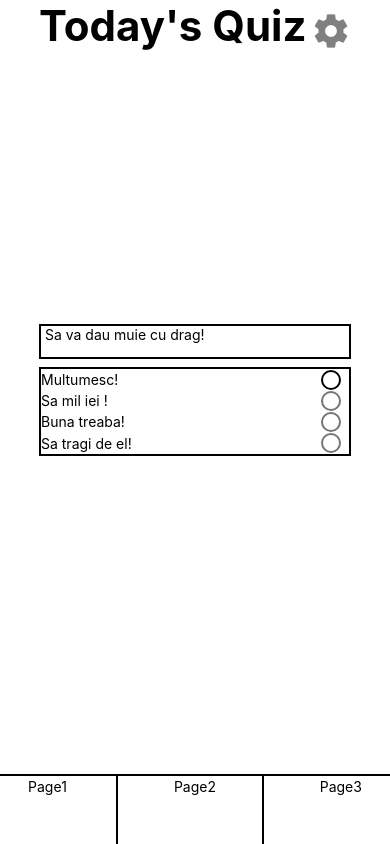
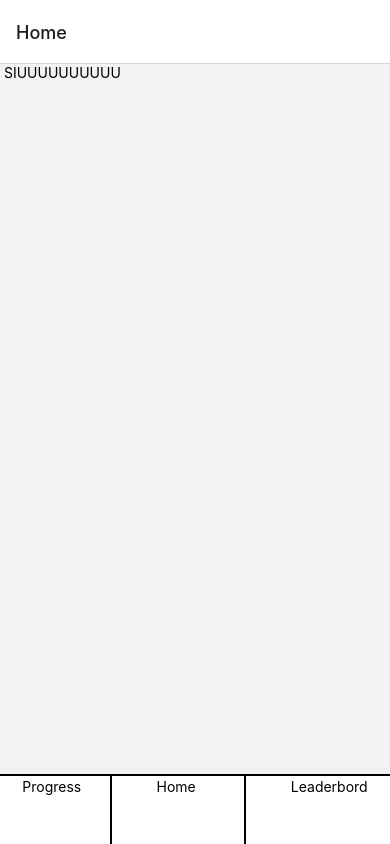
Before and after one commit to Tudor73/AmazingProject, a React Native app: screen /Home in a window 390 px wide. Built offline with nearby package versions, Linux system fonts and the light colour scheme.

Commit message:
Navigation

```diff
--- a/App.js
+++ b/App.js
@@ -4,22 +4,24 @@ import { Alert, Button, StyleSheet, Text, View } from "react-native";
 import Header from "./components/Header";
 import Navbar from "./components/Navbar";
 import Question from "./components/Question";
+import { NavigationContainer } from "@react-navigation/native";
+import { createNativeStackNavigator } from "@react-navigation/native-stack";
+import Home from "./pages/Home";
+import Leaderbord from "./pages/Leaderbord";
+import Progress from "./pages/Progress";
+
+const Stack = createNativeStackNavigator();
 
 export default function App() {
   return (
-    <View style={styles.container}>
+    <NavigationContainer>
       <StatusBar style="auto" />
-      <Header />
-      <Question />
+      <Stack.Navigator>
+        <Stack.Screen name="Home" component={Home} />
+        <Stack.Screen name="Leaderbord" component={Leaderbord} />
+        <Stack.Screen name="Prgoress" component={Progress} />
+      </Stack.Navigator>
       <Navbar />
-    </View>
+    </NavigationContainer>
   );
 }
-
-const styles = StyleSheet.create({
-  container: {
-    height: "100%",
-    display: "flex",
-    justifyContent: "space-between",
-  },
-});
--- a/components/Navbar.js
+++ b/components/Navbar.js
@@ -5,13 +5,13 @@ function Navbar() {
   return (
     <View style={styles.container}>
       <View style={styles.item}>
-        <Text style={styles.text}>Page1</Text>
+        <Text style={styles.text}>Progress</Text>
       </View>
       <View style={styles.item}>
-        <Text style={styles.text}>Page2</Text>
+        <Text style={styles.text}>Home</Text>
       </View>
       <View>
-        <Text style={styles.text}>Page3</Text>
+        <Text style={styles.text}>Leaderbord</Text>
       </View>
     </View>
   );
--- a/package.json
+++ b/package.json
@@ -10,6 +10,8 @@
     "eject": "expo eject"
   },
   "dependencies": {
+    "@react-navigation/native": "^6.0.6",
+    "@react-navigation/native-stack": "^6.2.5",
     "expo": "~43.0.2",
     "expo-status-bar": "~1.1.0",
     "react": "17.0.1",
@@ -17,7 +19,9 @@
     "react-native": "0.64.3",
     "react-native-paper": "^4.11.1",
     "react-native-vector-icons": "^9.0.0",
-    "react-native-web": "0.17.1"
+    "react-native-web": "0.17.1",
+    "react-native-screens": "~3.8.0",
+    "react-native-safe-area-context": "3.3.2"
   },
   "devDependencies": {
     "@babel/core": "^7.12.9"
--- /dev/null
+++ b/pages/Home.js
@@ -0,0 +1,11 @@
+import React, { Component } from "react";
+import { Button, Text, View } from "react-native";
+
+function Home() {
+  return (
+    <View>
+      <Text> SIUUUUUUUUUU </Text>
+    </View>
+  );
+}
+export default Home;
--- /dev/null
+++ b/pages/Leaderbord.js
@@ -0,0 +1,11 @@
+import React from "react";
+import { Text, View } from "react-native";
+
+function Leaderbord() {
+  return (
+    <View>
+      <Text> Leaderbord! </Text>
+    </View>
+  );
+}
+export default Leaderbord;
--- /dev/null
+++ b/pages/Progress.js
@@ -0,0 +1,11 @@
+import React from "react";
+import { Text, View } from "react-native";
+
+function Progress() {
+  return (
+    <View>
+      <Text> Progress! </Text>
+    </View>
+  );
+}
+export default Progress;
```
Also changed, not shown: components/Quiz.js (added, +22 -0 lines), 1 other file (tests, documents, lock files or other folders).
